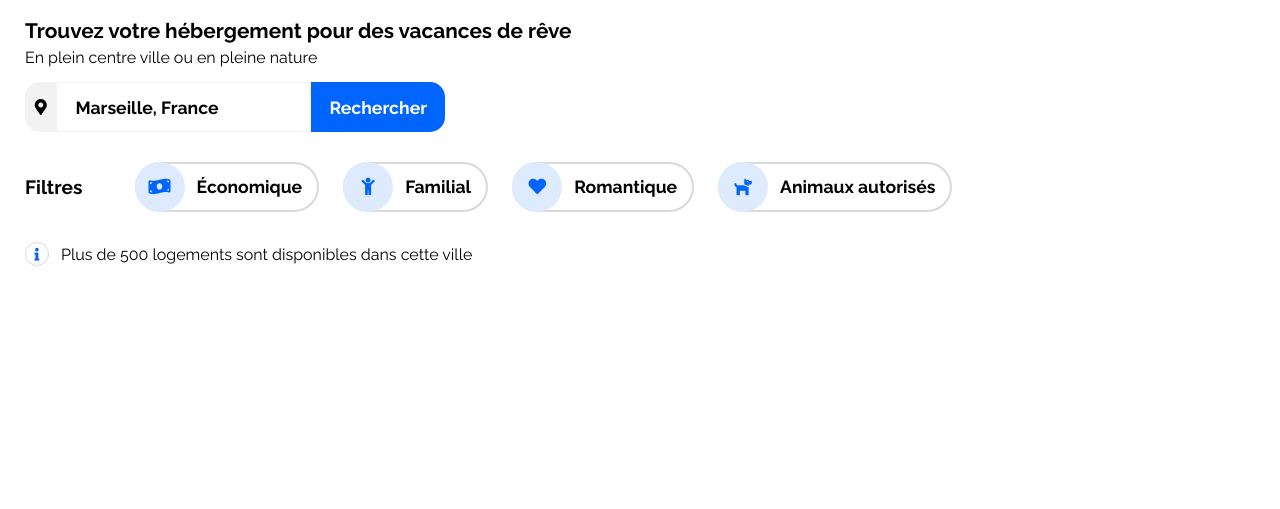
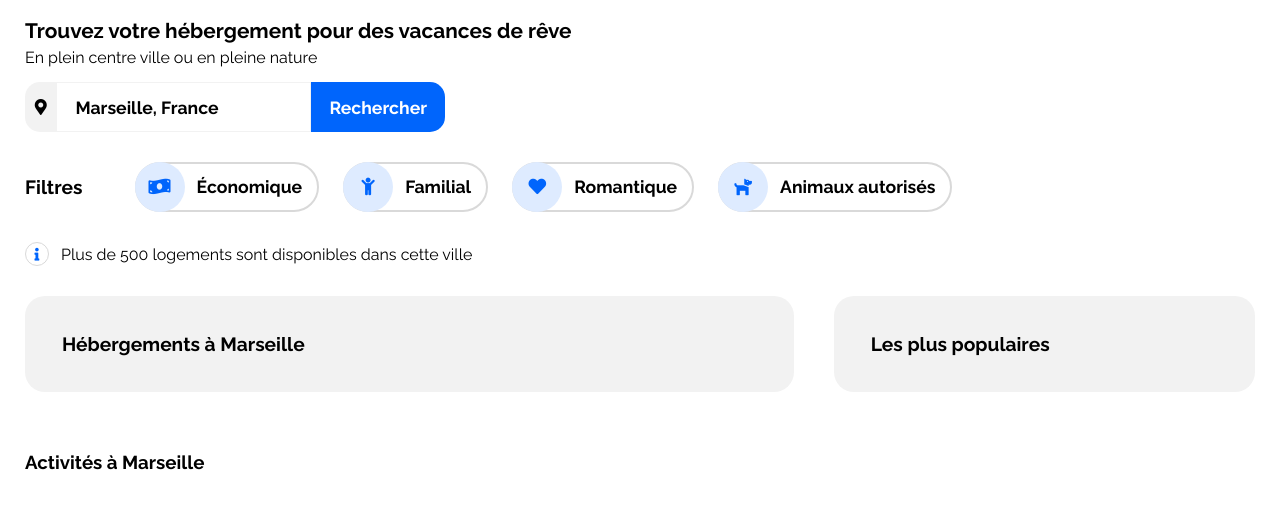
Before and after one commit to YohannPeltier/YohannPeltier_2_28042021, a plain HTML site: page index.html in a window 1280 px wide. Shown: the part 107-616 px from the top of the page. Drawn offline with Linux system fonts and the light colour scheme.

Commit message:
Mise en place des sections

```diff
--- a/index.html
+++ b/index.html
@@ -50,9 +50,17 @@
                 Plus de 500 logements sont disponibles dans cette ville
             </span>
         </section>
-        <section id="herbergements"></section>
-        <aside  id="populaires"></aside>
-        <section id="activites"></section>
+        <section id="results">
+            <section id="hebergements" class="all_hebergements">
+                <h1>Hébergements à Marseille</h1>
+            </section>
+            <aside  id="populaires" class="all_hebergements">
+                <h1>Les plus populaires</h1>
+            </aside>
+            <section id="activites">
+                <h1>Activités à Marseille</h1>
+            </section>
+        </section>
         <footer></footer>
     </body>
 </html>
--- a/styles.css
+++ b/styles.css
@@ -101,6 +101,7 @@ header .register a {
 }
 /* Personnalisation du Label */
 #search .filter_container {
+    white-space:nowrap;
     position: relative;
     padding: 0 15px 0 60px;
     cursor: pointer;
@@ -167,3 +168,41 @@ header .register a {
     font-size: 0.8em;
     color: #0065FC;
 }
+
+/* Section Résultats */
+#results {
+    display: flex;
+    flex-wrap: wrap;
+    gap:40px;
+    margin-top: 30px;
+}
+
+/* Section Hébergements */
+#hebergements {
+    flex: 2;
+    min-width: 420px;
+}
+
+/* Aside Populaires */
+#populaires {
+    flex: 1;
+    min-width: 210px;
+}
+
+/* Section Activités */
+#activites {
+    flex: 100%;
+    border-radius: 20px;
+}
+
+/* Section Hébergements et Populaires */
+.all_hebergements {
+    background: #f2f2f2;
+    border-radius: 20px;
+    padding: 37px;
+}
+.all_hebergements h1{
+    font-size: 1.2em;
+    font-weight: bold;
+    margin: 0;
+}
```
